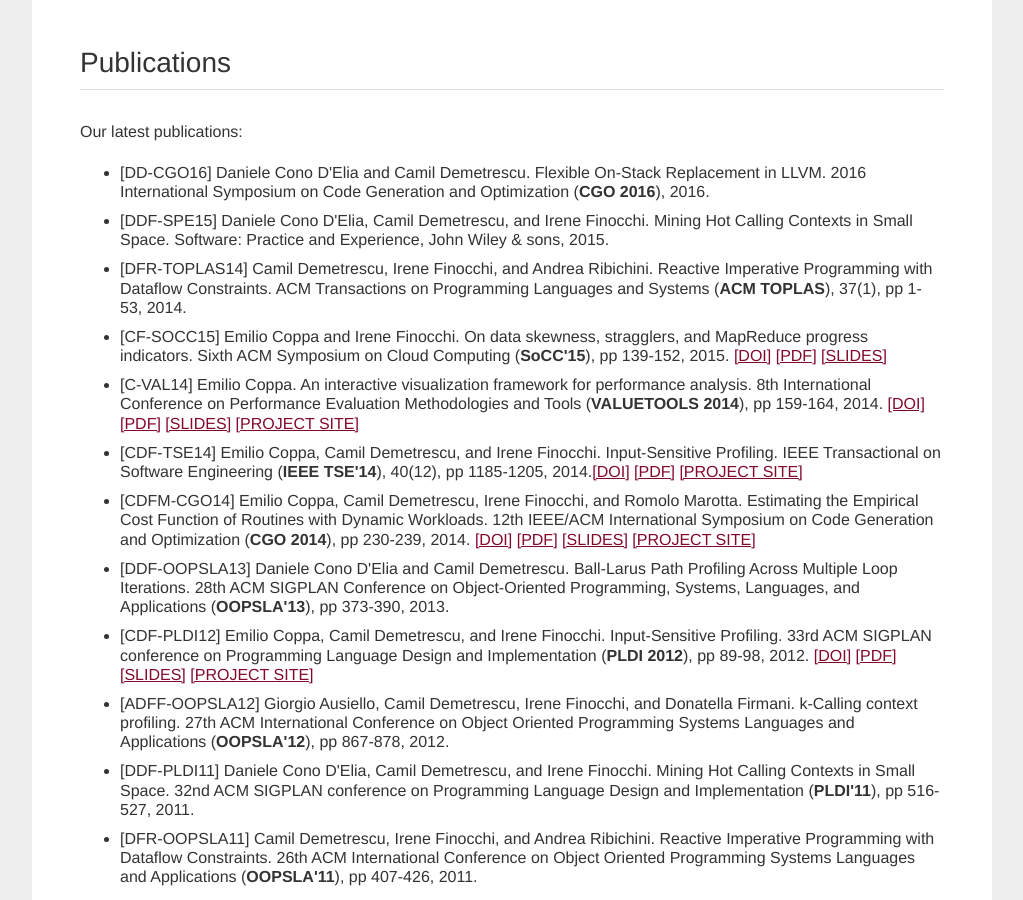
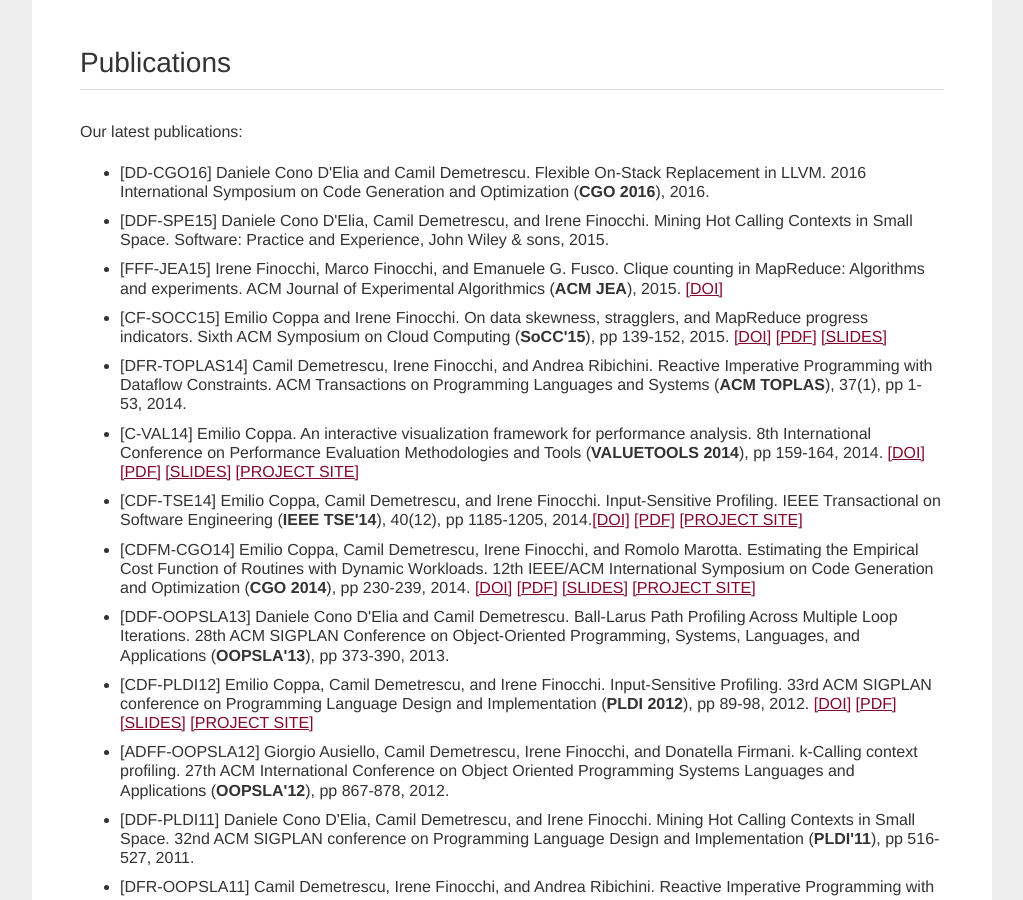
Before and after one commit to season-lab/season-lab.github.io, a Jekyll site: the page built from index.html, in a window 1280 px wide and 900 px high, scrolled down 1462 px. Shown: the whole window, without its empty margins (128-1151 px from the left). Built offline with Jekyll 4.4.1, drawn with Linux system fonts in a browser that asks for light colours.

Commit message:
Update index.html

```diff
--- a/index.html
+++ b/index.html
@@ -137,9 +137,11 @@
 
             <li id="DDF-SPE15">[DDF-SPE15] Daniele Cono D'Elia, Camil Demetrescu, and Irene Finocchi. Mining Hot Calling Contexts in Small Space. Software: Practice and Experience, John Wiley & sons, 2015.</li>
 
-            <li>[DFR-TOPLAS14] Camil Demetrescu, Irene Finocchi, and Andrea Ribichini. Reactive Imperative Programming with Dataflow Constraints. ACM Transactions on Programming Languages and Systems (<b>ACM TOPLAS</b>), 37(1), pp 1-53, 2014.</li>
+            <li id="FFF-JEA15">[FFF-JEA15] Irene Finocchi, Marco Finocchi, and Emanuele G. Fusco. Clique counting in MapReduce: Algorithms and experiments. ACM Journal of Experimental Algorithmics (<b>ACM JEA</b>), 2015. <a href="http://dx.doi.org/10.1145/2794080" target="_blank">[DOI]</a> </li>
 
             <li id="CF-SOCC15">[CF-SOCC15] Emilio Coppa and Irene Finocchi. On data skewness, stragglers, and MapReduce progress indicators. Sixth ACM Symposium on Cloud Computing (<b>SoCC'15</b>), pp 139-152, 2015. <a href="http://dx.doi.org/10.1145/2806777.2806843" target="_blank">[DOI]</a> <a href="https://drive.google.com/file/d/0BzPEdOad795XbjljX0lLLVlxQUE/view?usp=sharing" target="_blank">[PDF]</a> <a href="https://drive.google.com/file/d/0BzPEdOad795XWlA4VlVCUWd5d1E/view?usp=sharing" target="_blank">[SLIDES]</a></li>
+
+            <li>[DFR-TOPLAS14] Camil Demetrescu, Irene Finocchi, and Andrea Ribichini. Reactive Imperative Programming with Dataflow Constraints. ACM Transactions on Programming Languages and Systems (<b>ACM TOPLAS</b>), 37(1), pp 1-53, 2014.</li>
 
             <li id="C-VAL14">[C-VAL14] Emilio Coppa. An interactive visualization framework for performance analysis. 8th International Conference on Performance Evaluation Methodologies and Tools (<b>VALUETOOLS 2014</b>), pp 159-164, 2014. <a href="http://dx.doi.org/10.4108/icst.valuetools.2014.258172" target="_blank">[DOI]</a> <a href="https://drive.google.com/file/d/0BzPEdOad795XM3M4aGh0SXFfRzg/view?usp=sharing">[PDF]</a> <a href="https://drive.google.com/file/d/0BzPEdOad795XRkZNd3FNYU02VzA/view?usp=sharing">[SLIDES]</a> <a href="https://github.com/ercoppa/aprof/wiki" target="_blank">[PROJECT SITE]</a></li>
 
```
